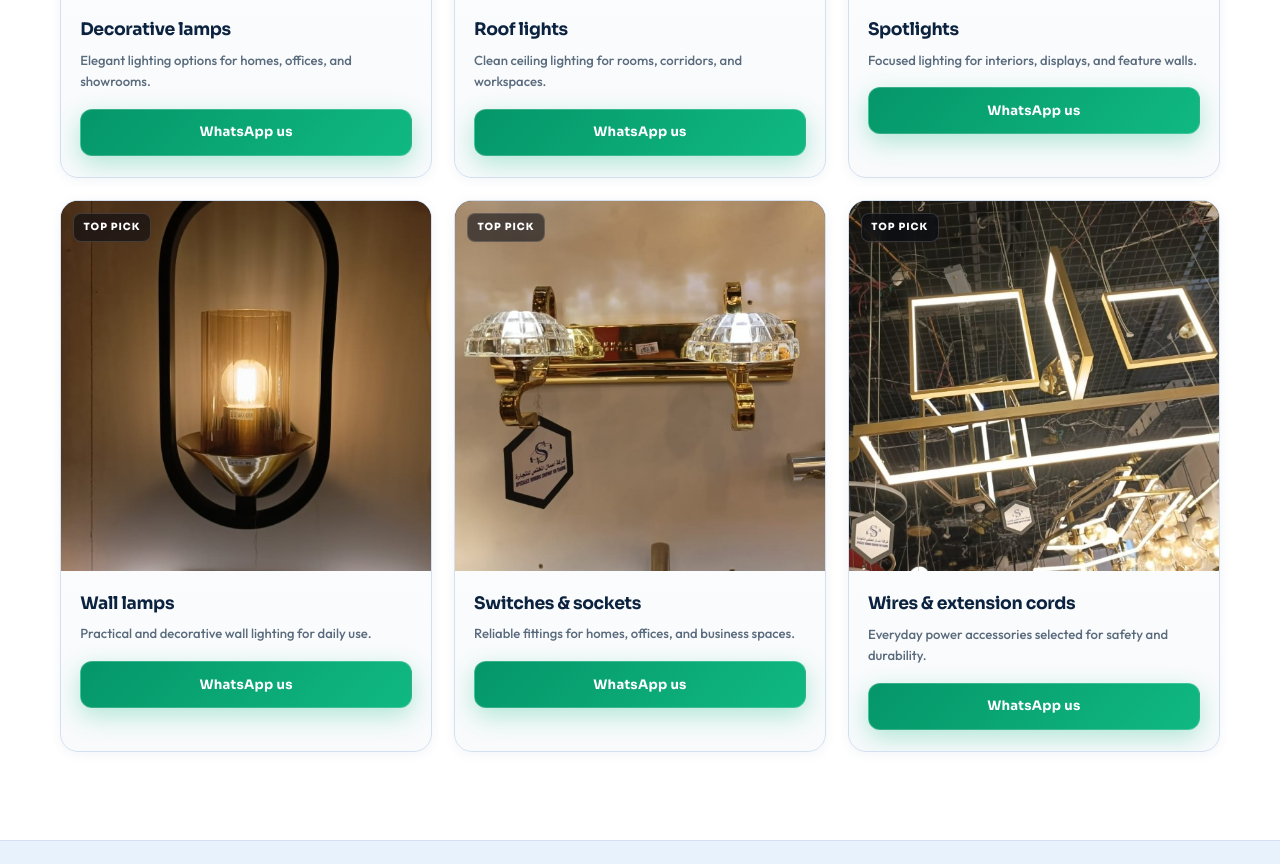
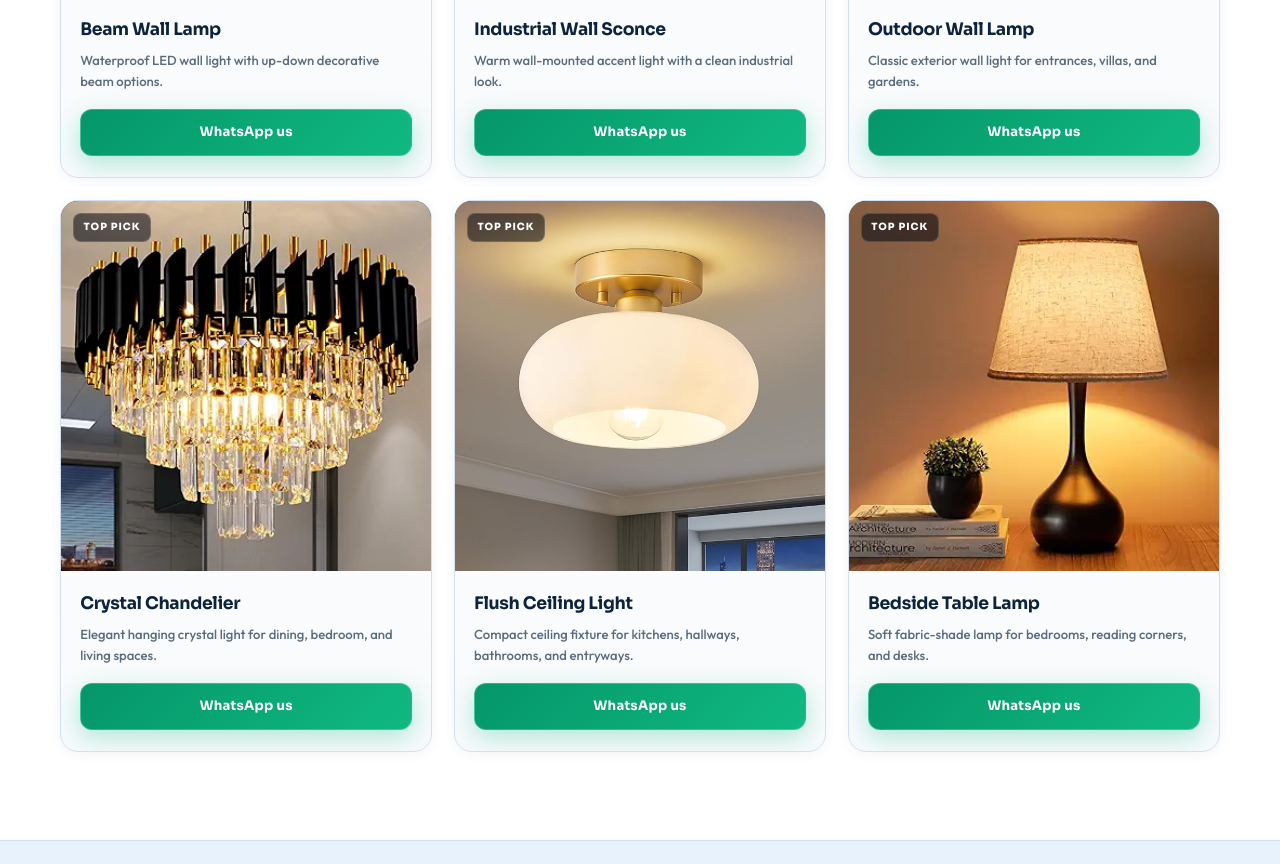
Before and after one commit to shehryarahmad397-sys/switchpower, a plain HTML site: page index.html in a window 1280 px wide. Shown: the part 3236-4100 px from the top of the page. Drawn offline with Linux system fonts and the light colour scheme.

Commit message:
Update product catalog assets

```diff
--- a/index.html
+++ b/index.html
@@ -195,67 +195,67 @@
           <article class="product-card">
             <div class="thumb">
               <span class="product-pill">Top pick</span>
-              <img src="assets/images/product-6.png" width="480" height="360" alt="" loading="lazy" />
+              <img src="assets/images/wall-lamp-1.png" width="480" height="360" alt="Up and down beam LED wall lamp" loading="lazy" />
             </div>
             <div class="body">
-              <h3>Decorative lamps</h3>
-              <p class="product-note">Elegant lighting options for homes, offices, and showrooms.</p>
-              <a class="btn-contact-product" href="#" data-whatsapp data-whatsapp-message="Hi, I am interested in decorative lamps.">WhatsApp us</a>
+              <h3>Beam Wall Lamp</h3>
+              <p class="product-note">Waterproof LED wall light with up-down decorative beam options.</p>
+              <a class="btn-contact-product" href="#" data-whatsapp data-whatsapp-message="Hi, I am interested in Beam Wall Lamp.">WhatsApp us</a>
             </div>
           </article>
           <article class="product-card">
             <div class="thumb">
               <span class="product-pill">Top pick</span>
-              <img src="assets/images/product-5.png" width="480" height="360" alt="" loading="lazy" />
+              <img src="assets/images/wall-lamp-2.png" width="480" height="360" alt="Industrial wall sconce light" loading="lazy" />
             </div>
             <div class="body">
-              <h3>Roof lights</h3>
-              <p class="product-note">Clean ceiling lighting for rooms, corridors, and workspaces.</p>
-              <a class="btn-contact-product" href="#" data-whatsapp data-whatsapp-message="Hi, I am interested in roof lights.">WhatsApp us</a>
+              <h3>Industrial Wall Sconce</h3>
+              <p class="product-note">Warm wall-mounted accent light with a clean industrial look.</p>
+              <a class="btn-contact-product" href="#" data-whatsapp data-whatsapp-message="Hi, I am interested in Industrial Wall Sconce.">WhatsApp us</a>
             </div>
           </article>
           <article class="product-card">
             <div class="thumb">
               <span class="product-pill">Top pick</span>
-              <img src="assets/images/product-4.png" width="480" height="360" alt="" loading="lazy" />
+              <img src="assets/images/wall-lamp-3.png" width="480" height="360" alt="Outdoor wall lamp" loading="lazy" />
             </div>
             <div class="body">
-              <h3>Spotlights</h3>
-              <p class="product-note">Focused lighting for interiors, displays, and feature walls.</p>
-              <a class="btn-contact-product" href="#" data-whatsapp data-whatsapp-message="Hi, I am interested in spotlights.">WhatsApp us</a>
+              <h3>Outdoor Wall Lamp</h3>
+              <p class="product-note">Classic exterior wall light for entrances, villas, and gardens.</p>
+              <a class="btn-contact-product" href="#" data-whatsapp data-whatsapp-message="Hi, I am interested in Outdoor Wall Lamp.">WhatsApp us</a>
             </div>
           </article>
           <article class="product-card">
             <div class="thumb">
               <span class="product-pill">Top pick</span>
-              <img src="assets/images/product-3.png" width="480" height="360" alt="" loading="lazy" />
+              <img src="assets/images/ceiling-light-1.png" width="480" height="360" alt="Crystal chandelier ceiling light" loading="lazy" />
             </div>
             <div class="body">
-              <h3>Wall lamps</h3>
-              <p class="product-note">Practical and decorative wall lighting for daily use.</p>
-              <a class="btn-contact-product" href="#" data-whatsapp data-whatsapp-message="Hi, I am interested in wall lamps.">WhatsApp us</a>
+              <h3>Crystal Chandelier</h3>
+              <p class="product-note">Elegant hanging crystal light for dining, bedroom, and living spaces.</p>
+              <a class="btn-contact-product" href="#" data-whatsapp data-whatsapp-message="Hi, I am interested in Crystal Chandelier.">WhatsApp us</a>
             </div>
           </article>
           <article class="product-card">
             <div class="thumb">
               <span class="product-pill">Top pick</span>
-              <img src="assets/images/product-2.png" width="480" height="360" alt="" loading="lazy" />
+              <img src="assets/images/ceiling-light-2.png" width="480" height="360" alt="Semi flush ceiling light" loading="lazy" />
             </div>
             <div class="body">
-              <h3>Switches &amp; sockets</h3>
-              <p class="product-note">Reliable fittings for homes, offices, and business spaces.</p>
-              <a class="btn-contact-product" href="#" data-whatsapp data-whatsapp-message="Hi, I am interested in switches and sockets.">WhatsApp us</a>
+              <h3>Flush Ceiling Light</h3>
+              <p class="product-note">Compact ceiling fixture for kitchens, hallways, bathrooms, and entryways.</p>
+              <a class="btn-contact-product" href="#" data-whatsapp data-whatsapp-message="Hi, I am interested in Flush Ceiling Light.">WhatsApp us</a>
             </div>
           </article>
           <article class="product-card">
             <div class="thumb">
               <span class="product-pill">Top pick</span>
-              <img src="assets/images/product-1.png" width="480" height="360" alt="" loading="lazy" />
+              <img src="assets/images/table-lamp-1.png" width="480" height="360" alt="Bedside table lamp" loading="lazy" />
             </div>
             <div class="body">
-              <h3>Wires &amp; extension cords</h3>
-              <p class="product-note">Everyday power accessories selected for safety and durability.</p>
-              <a class="btn-contact-product" href="#" data-whatsapp data-whatsapp-message="Hi, I am interested in wires and extension cords.">WhatsApp us</a>
+              <h3>Bedside Table Lamp</h3>
+              <p class="product-note">Soft fabric-shade lamp for bedrooms, reading corners, and desks.</p>
+              <a class="btn-contact-product" href="#" data-whatsapp data-whatsapp-message="Hi, I am interested in Bedside Table Lamp.">WhatsApp us</a>
             </div>
           </article>
         </div>
```
Also changed, not shown: assets/images/ceiling-light-1.png (added), assets/images/ceiling-light-2.png (added), assets/images/product-1.png (deleted), assets/images/product-2.png (deleted), assets/images/product-3.png (deleted), assets/images/product-4.png (deleted), assets/images/product-5.png (deleted), assets/images/product-6.png (deleted), assets/images/table-lamp-1.png (added), assets/images/wall-lamp-1.png (added), assets/images/wall-lamp-2.png (added), assets/images/wall-lamp-3.png (added), 2 other files.
